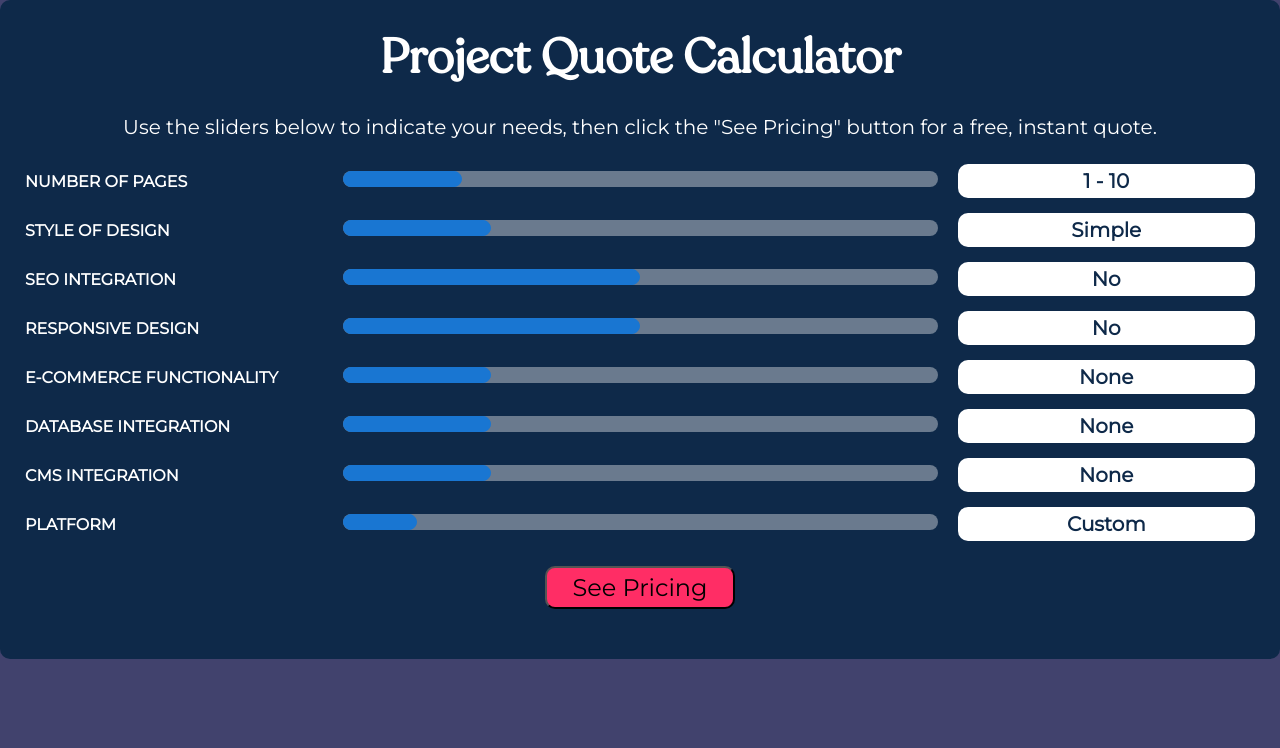
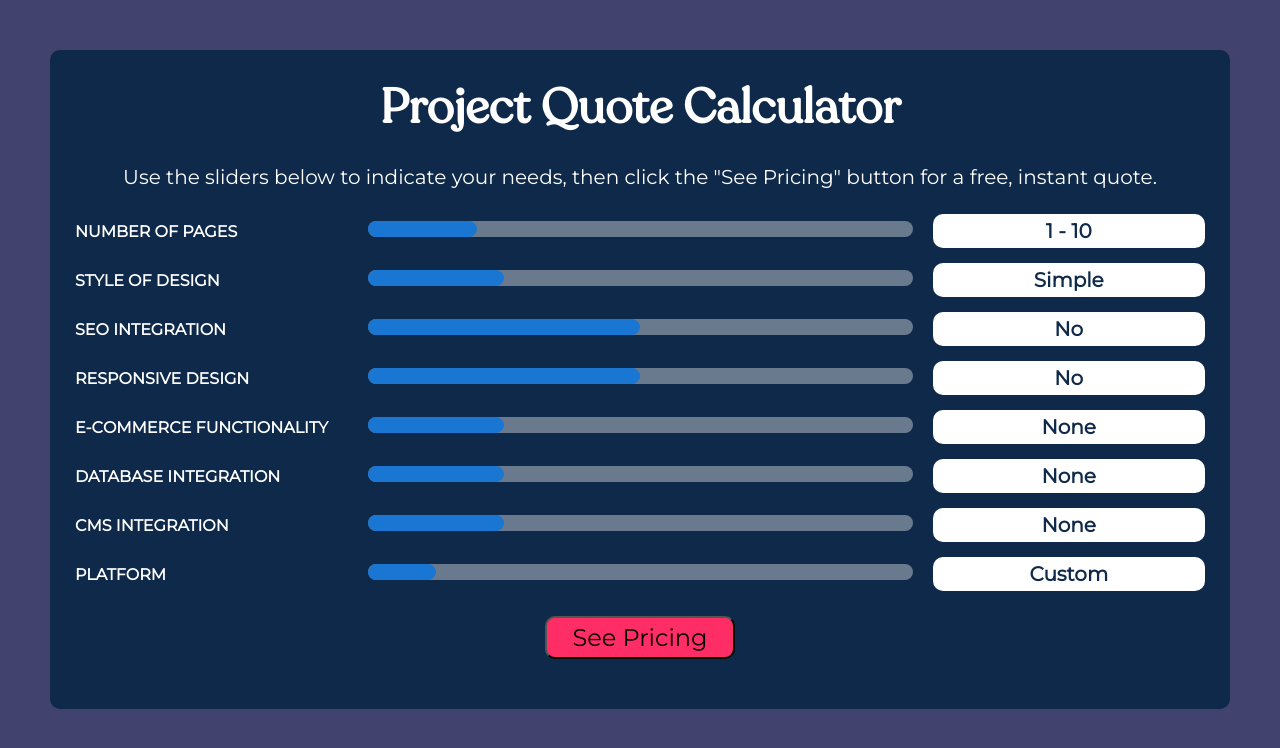
Before and after one commit to Dave-ctr/project-quote-calculator, a React (Vite) app: page / in a window 1280 px wide. Shown: the top 748 px of the page. Built offline with nearby package versions, Linux system fonts and the light colour scheme.

Commit message:
Mobile styling touched up

```diff
--- a/src/index.css
+++ b/src/index.css
@@ -57,12 +57,18 @@ margin-bottom: 25px;
     border-radius: 10px;
     padding: 0px 20px;
   }
+  .quoteFormContainer button{
+    margin-top: 25px;
+  }
 }
 
 @media (min-width: 769px) {
  .quoteFormContainer{
   margin: 50px;
   padding: "75px",
+ }
+ .quoteItemContainer{
+  margin: 50px;
  }
   .quoteForm {
   grid-template-columns: 0.5fr 1fr 0.5fr;
--- a/src/pages/QuoteFormPage.jsx
+++ b/src/pages/QuoteFormPage.jsx
@@ -136,7 +136,6 @@ function QuoteFormPage({
             <button
               onClick={handleSubmit}
               style={{
-                marginTop:'25px',
                 padding: "5px 25px",
                 fontSize: "1.5rem",
                 borderRadius: "10px",
```
